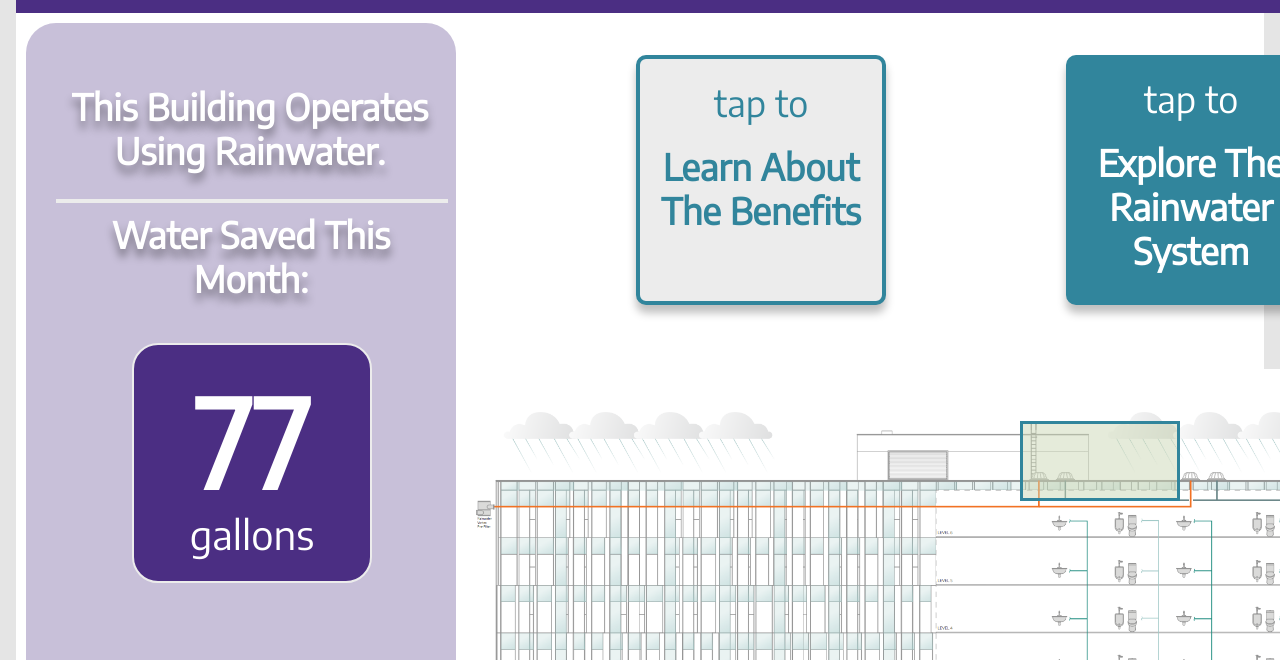
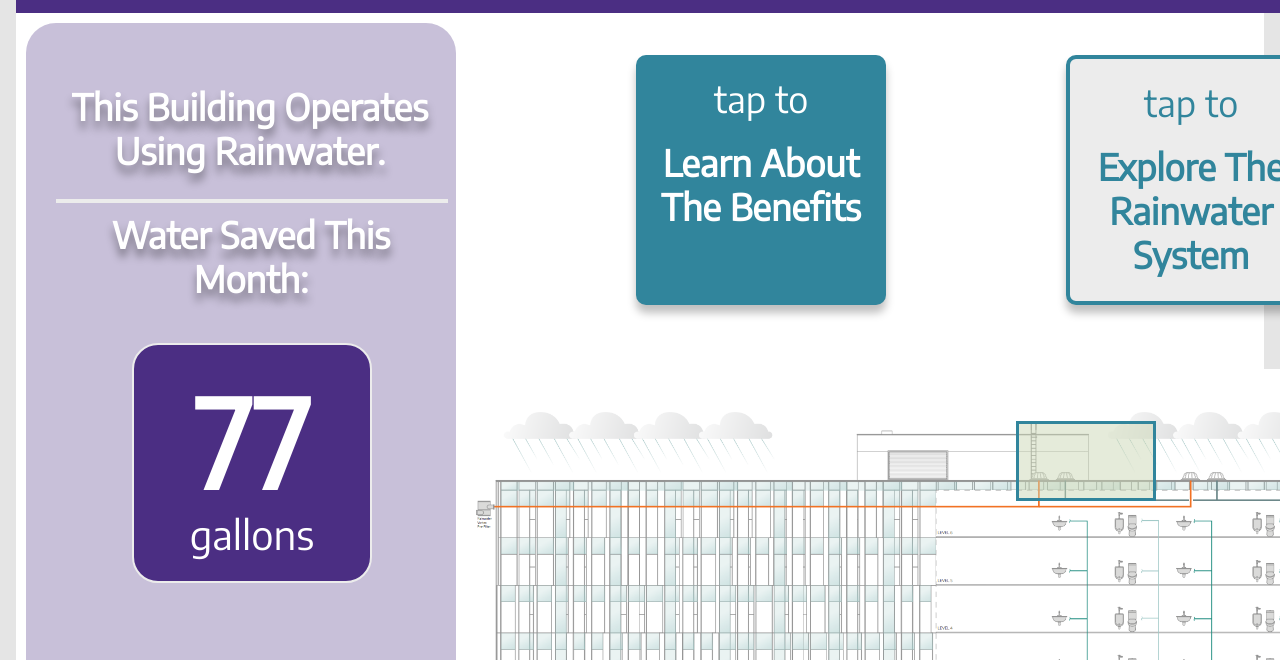
Before and after one commit to ewbrainwateradmin/ewb-rainwater-client, a website: page static/explore_rainwater.html in a window 1280 px wide. Shown: the part 109-769 px from the top of the page. Drawn offline with Linux system fonts and the light colour scheme; files whose address does not match are found by name.

Commit message:
done with rainwater

```diff
--- a/static/css/stylesRainwater.css
+++ b/static/css/stylesRainwater.css
@@ -190,9 +190,7 @@ hr { /*this is the place to edit that little line by the time thing*/
 
   /* c */
 
-  background: #ECECEC;
-  border: 2px solid #31859C;
-  box-sizing: border-box;
+  background: #31859C;
   box-shadow: 0px 4px 4px rgba(0, 0, 0, 0.25);
   border-radius: 5px;
 }
@@ -206,7 +204,10 @@ hr { /*this is the place to edit that little line by the time thing*/
 
   /* f */
 
-  background: #31859C;
+
+  background: #ECECEC;
+  border: 2px solid #31859C;
+  box-sizing: border-box;
   box-shadow: 0px 4px 4px rgba(0, 0, 0, 0.25);
   border-radius: 5px;
 }
@@ -256,7 +257,7 @@ div.buttons a p.description {
   color: white;
 }
 
-.buttons .benefits div.button1 p {
+.buttons .rainwater div.button2 p {
   color: #31859C;
 }
 
@@ -631,9 +632,9 @@ div.text p.dummy-text{
 }
 #catchment{
   position: absolute;
-  width: 80px;
+  width: 70px;
   height: 40px;
-  left:502px;
+  left:500px;
   top:260px;
   right:378px;
   bottom:240px;
```
